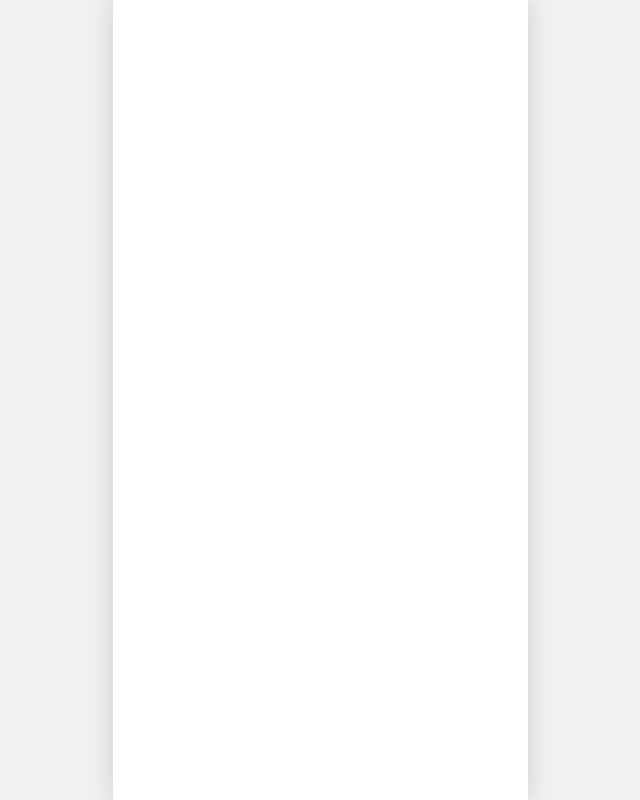
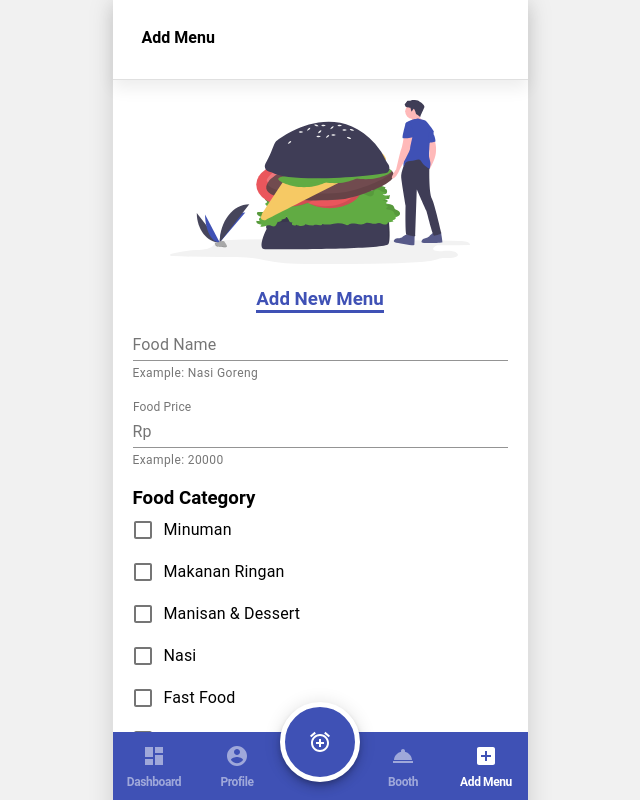
Before and after one commit to smartcanteen/smartcanteen-client, a React (Create React App) app: page /menu-add in a window 1280 px wide. Shown: the top 800 px of the page, without its empty margins (320-960 px from the left). Built offline with nearby package versions, Linux system fonts and the light colour scheme.

Commit message:
add menu page

```diff
--- a/src/App.js
+++ b/src/App.js
@@ -3,7 +3,7 @@ import { createBrowserHistory } from 'history'
 import { Box } from '@material-ui/core'
 import { BrowserRouter as Router, Route, Switch } from 'react-router-dom'
 import { Home, Login } from 'components/pages/Public'
-import { ProtectedRoute, Dashboard, Booth } from 'components/pages/Private'
+import { ProtectedRoute, Dashboard, Booth, BoothAdd, MenuAdd } from 'components/pages/Private'
 import { AppWrapper } from 'components/layout'
 
 export const history = createBrowserHistory()
@@ -16,6 +16,8 @@ const App = () => {
           <Route path="/login" component={Login} exact/>
           <ProtectedRoute path="/dashboard" component={Dashboard} exact/>
           <ProtectedRoute path="/booth" component={Booth} exact/>
+          <ProtectedRoute path="/booth-add" component={BoothAdd} exact/>
+          <ProtectedRoute path="/menu-add" component={MenuAdd} exact/>
         </Switch>
       </Router>
     </AppWrapper>
--- a/src/components/layout/BottomNavigation/index.js
+++ b/src/components/layout/BottomNavigation/index.js
@@ -51,8 +51,8 @@ const BottomNav = props => {
             { label: "Dashboard", value: "/dashboard", icon: <DashboardIcon/> },
             { label: "Profile", value: "/profile", icon: <AccountCircleIcon/> },
             { label: "", value: "/order-list", icon: <FloatingMenu icon={<AlarmAddIcon/>}/>, active:true },
-            { label: "Warung Saya", value: "/booth", icon: <RoomServiceIcon/> },
-            { label: "Tambah Menu", value: "/add-menu", icon: <AddBoxIcon/> },
+            { label: "Booth", value: "/booth", icon: <RoomServiceIcon/> },
+            { label: "Add Menu", value: "/menu-add", icon: <AddBoxIcon/> },
         ];
     }else{
         menus = [
--- /dev/null
+++ b/src/components/pages/Private/BoothAdd/index.js
@@ -0,0 +1,46 @@
+import React from 'react'
+import { Box, Input, FormControl, InputLabel, FormHelperText, Button } from '@material-ui/core'
+import { TopNavigation, BottomNavigation, AppContainer } from 'components/layout'
+import { NavigationCaption, NavigationBack } from 'components/shared'
+
+import WelcomeImage from 'assets/images/welcome-illustration.svg'
+const BoothAdd = () => {
+    return (
+        <Box className="add-booth">
+            <TopNavigation withCaption withIcon>
+                <NavigationBack />
+                <NavigationCaption caption="Register New Booth" />
+            </TopNavigation>
+            <AppContainer>
+                <Box minHeight="80vh" display="flex" flexDirection="column" justifyContent="center">
+                    <Box display="flex" justifyContent="center" mb={3}>
+                        <img src={WelcomeImage} alt="welcome-img" width={300}/>
+                    </Box>
+                    <Box mb={2}>
+                        <FormControl fullWidth>
+                            <InputLabel htmlFor="booth-name">Booth Name</InputLabel>
+                            <Input id="booth-name" />
+                            <FormHelperText>Example: Warung Pintar</FormHelperText>
+                        </FormControl>
+                    </Box>
+                    <Box mb={6}>
+                        <FormControl fullWidth>
+                            <InputLabel htmlFor="booth-desc">Booth Description</InputLabel>
+                            <Input id="booth-desc" />
+                            <FormHelperText>Example: Warung makan termurah!</FormHelperText>
+                        </FormControl>
+                    </Box>
+                    <Box display="flex" justifyContent="center">
+                        <Button variant="contained" color="primary" size="large" disableElevation>
+                            Save Booth
+                        </Button>
+                    </Box>
+
+                </Box>
+            </AppContainer>
+            <BottomNavigation isAuthenticated/>
+        </Box>
+    )
+}
+
+export default BoothAdd
--- /dev/null
+++ b/src/components/pages/Private/MenuAdd/index.js
@@ -0,0 +1,91 @@
+import React from 'react'
+import clsx from 'clsx'
+import { Box, Input, FormControl, InputLabel, FormHelperText, Button, TextField, InputAdornment, Checkbox, FormGroup, FormControlLabel } from '@material-ui/core'
+import { TopNavigation, BottomNavigation, AppContainer } from 'components/layout'
+import { NavigationCaption } from 'components/shared'
+import { makeStyles } from '@material-ui/core/styles';
+
+import HamburgerImage from 'assets/images/hamburger-illustration.svg'
+
+const useStyles = makeStyles((theme) => ({
+    root: {
+      display: 'flex',
+      flexWrap: 'wrap',
+    },
+    margin: {
+    //   margin: theme.spacing(1),
+    },
+    textField: {
+      width: '25ch',
+    },
+  }));
+
+const menuCategories = [{"id":0,"name":"Minuman"},{"id":1,"name":"Makanan Ringan"},{"id":2,"name":"Manisan & Dessert"},{"id":3,"name":"Nasi"},{"id":4,"name":"Fast Food"},{"id":5,"name":"Roti"},{"id":6,"name":"Japanese"},{"id":7,"name":"Bakso & Soto"},{"id":8,"name":"Mi"},{"id":9,"name":"Korean"},{"id":10,"name":"Kopi"},{"id":11,"name":"Martabak"},{"id":12,"name":"Pizza & Pasta"},{"id":13,"name":"Chinese"},{"id":14,"name":"Sate"},{"id":15,"name":"Western"},{"id":16,"name":"Seafood"},{"id":17,"name":"Thai"},{"id":18,"name":"Indian"},{"id":19,"name":"Aceh"},{"id":20,"name":"Bali"},{"id":21,"name":"Daging"},{"id":22,"name":"Mexican"}]
+
+const MenuAdd = () => {
+    const classes = useStyles()
+    return (
+        <Box className="menu-add">
+            <TopNavigation withCaption>
+                <NavigationCaption caption="Add Menu" />
+            </TopNavigation>
+            <AppContainer hasBottomNav>
+                <Box minHeight="80vh" display="flex" flexDirection="column">
+                    <Box display="flex" justifyContent="center" mb={3}>
+                        <img src={HamburgerImage} alt="welcome-img" width={300}/>
+                    </Box>
+                    <Box display="flex" justifyContent="center">
+                        <Box fontWeight="bold" display="flex" justifyContent="center" borderBottom="3px solid" borderColor="primary.main" color="primary.main" maxWidth="38%">
+                            <h3>Add New Menu</h3>
+                        </Box>
+                    </Box>
+                    <Box mb={2}>
+                        <FormControl fullWidth>
+                            <InputLabel htmlFor="food-name">Food Name</InputLabel>
+                            <Input id="food-name" />
+                            <FormHelperText>Example: Nasi Goreng</FormHelperText>
+                        </FormControl>
+                    </Box>
+                    <Box mb={2}>
+                            <TextField
+                                label="Food Price"
+                                id="standard-start-adornment"
+                                className={clsx(classes.margin, classes.textField)}
+                                InputProps={{
+                                    startAdornment: <InputAdornment position="start">Rp</InputAdornment>,
+                                }}
+                                style={{width:'100%'}}
+                                fullWidth
+                            />
+                            <FormHelperText>Example: 20000</FormHelperText>
+                    </Box>
+                    <Box>
+                    <h3>Food Category</h3>
+                    <FormGroup>
+                        {menuCategories.map( (category, index) =>
+                            <FormControlLabel
+                                key={category.id}
+                                control={
+                                <Checkbox
+                                    // checked={state.checkedB}
+                                    // onChange={handleChange}
+                                    name={category.name}
+                                    color="primary"
+                                />
+                                }
+                                label={category.name}
+                            />
+
+                        )}
+
+                    </FormGroup>
+                    </Box>
+                </Box>
+
+            </AppContainer>
+            <BottomNavigation isAuthenticated/>
+        </Box>
+    )
+}
+
+export default MenuAdd
--- a/src/components/pages/Private/index.js
+++ b/src/components/pages/Private/index.js
@@ -1,8 +1,12 @@
 import Dashboard from './Dashboard'
 import ProtectedRoute from './ProtectedRoute'
 import Booth from './Booth'
+import BoothAdd from './BoothAdd'
+import MenuAdd from './MenuAdd'
 export {
     Dashboard,
     ProtectedRoute,
-    Booth
+    Booth,
+    BoothAdd,
+    MenuAdd
 }
--- a/src/components/shared/BoothEmptyCard.js
+++ b/src/components/shared/BoothEmptyCard.js
@@ -1,4 +1,5 @@
 import React from 'react'
+import { Link } from 'react-router-dom'
 import { Box, Button } from '@material-ui/core'
 import Alert from '@material-ui/lab/Alert'
 import EmptyBoothImage from 'assets/images/empty-booth-illustration.svg'
@@ -14,9 +15,11 @@ const BoothEmptyCard = () => {
                 </Alert>
             </Box>
             <Box display="flex" justifyContent="center">
-                <Button variant="contained" color="primary" size="large" disableElevation>
-                    Buat Warung Sekarang
-                </Button>
+                <Link to="/booth-add">
+                    <Button variant="contained" color="primary" size="large" disableElevation>
+                        Buat Warung Sekarang
+                    </Button>
+                </Link>
             </Box>
         </Box>
     )
--- a/src/components/shared/BoothProfileInfo.js
+++ b/src/components/shared/BoothProfileInfo.js
@@ -16,7 +16,6 @@ const BoothProfileInfo = () => {
             <Box className="cover-wrapper">
                 <CoverImage />
             </Box>
-
         </Box>
     )
 }
```
Also changed, not shown: src/assets/images/hamburger-illustration.svg (added), src/assets/images/welcome-illustration.svg (added).
